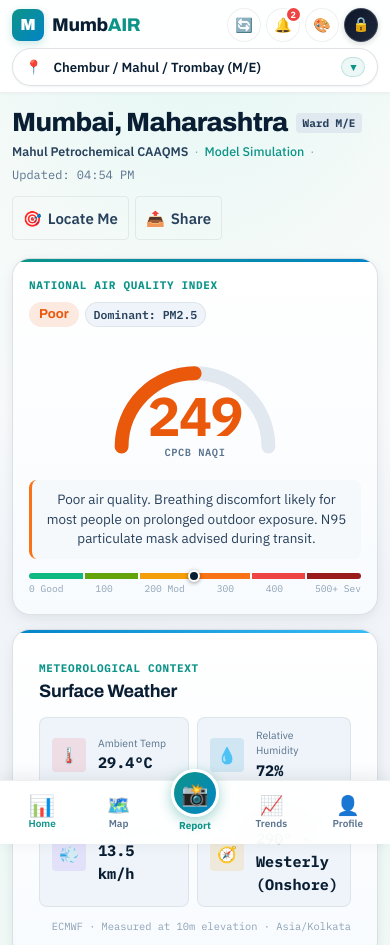
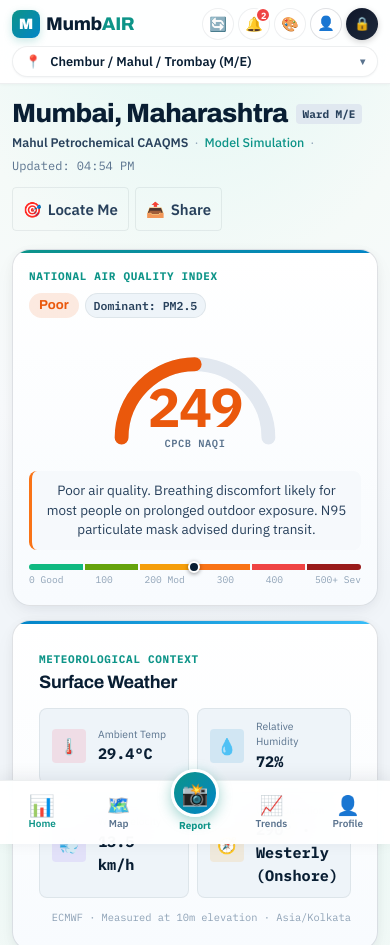
Before and after one commit to nimeshsurvegg-lgtm/mumbair-prototype, a plain HTML site: page index.html in a window 390 px wide. Shown: the top 945 px of the page. Drawn offline with Linux system fonts and the light colour scheme; no server answers.

Commit message:
fix(mobile): resolve top bar clashing on mobile view while strictly preserving desktop layout

```diff
--- a/css/mobile.css
+++ b/css/mobile.css
@@ -26,7 +26,7 @@
   /* 2. Sleek 2-Tier Mobile Citizen Top Header (Zero Clashing, Native App Feel) */
   .citizen-header {
     padding: 8px 12px 6px 12px !important;
-    background: var(--header-bg, rgba(255, 255, 255, 0.96));
+    background: var(--header-bg, rgba(255, 255, 255, 0.96)) !important;
     backdrop-filter: blur(16px);
     -webkit-backdrop-filter: blur(16px);
     border-bottom: 1px solid var(--border-subtle);
@@ -56,15 +56,15 @@
     justify-self: start !important;
     display: flex !important;
     align-items: center !important;
-    gap: 8px !important;
+    gap: 6px !important;
     min-width: 0 !important;
     flex-shrink: 0 !important;
   }
 
   .brand-mark {
-    width: 32px !important;
-    height: 32px !important;
-    font-size: 16px !important;
+    width: 28px !important;
+    height: 28px !important;
+    font-size: 15px !important;
     border-radius: var(--radius-sm) !important;
     flex-shrink: 0 !important;
   }
@@ -72,176 +72,152 @@
   .brand-text {
     display: flex !important;
     flex-direction: column !important;
+    min-width: 0 !important;
   }
 
   .brand-title {
     font-size: 1.15rem !important;
     font-weight: 800 !important;
     line-height: 1.1 !important;
+    white-space: nowrap !important;
   }
 
   .brand-sub {
     display: none !important;
   }
 
-  /* Tier 1: Right - Cohesive Action Cluster (Refresh, Notifications, Themes, Authority) */
+  /* Hide the desktop top nav bar on mobile */
+  .citizen-nav {
+    display: none !important;
+  }
+
+  /* Tier 1: Right - Cohesive Action Cluster (Refresh, Notifications, Themes, Profile, Authority) */
   .header-actions {
     grid-column: 2 / 3 !important;
     grid-row: 1 / 2 !important;
     justify-self: end !important;
     display: flex !important;
     align-items: center !important;
-    gap: 6px !important;
+    gap: 4px !important;
     flex-shrink: 0 !important;
     min-width: 0 !important;
   }
 
   .icon-action-btn {
-    width: 34px !important;
-    height: 34px !important;
-    min-width: 34px !important;
-    border-radius: var(--radius-full) !important;
-    font-size: 14px !important;
+    width: 32px !important;
+    height: 32px !important;
+    min-width: 32px !important;
+    max-width: 32px !important;
+    min-height: 32px !important;
+    max-height: 32px !important;
+    padding: 0 !important;
+    margin: 0 !important;
+    border-radius: 50% !important;
     display: flex !important;
     align-items: center !important;
     justify-content: center !important;
-    flex-shrink: 0 !important;
+    font-size: 14px !important;
+    box-sizing: border-box !important;
   }
 
-  /* Profile is permanently accessible via dedicated Bottom Navigation on mobile; hide duplicate */
-  .btn-profile-header {
+  .notif-count-pill {
+    top: -2px !important;
+    right: -2px !important;
+    width: 16px !important;
+    height: 16px !important;
+    font-size: 9px !important;
+  }
+
+  .header-actions .btn-profile-header {
+    width: 32px !important;
+    height: 32px !important;
+    min-width: 32px !important;
+    max-width: 32px !important;
+    min-height: 32px !important;
+    max-height: 32px !important;
+    padding: 0 !important;
+    margin: 0 !important;
+    border-radius: 50% !important;
+    display: flex !important;
+    align-items: center !important;
+    justify-content: center !important;
+    font-size: 14px !important;
+    box-sizing: border-box !important;
+  }
+
+  .header-actions .btn-profile-header span:last-child {
     display: none !important;
   }
 
-  /* Authority Entry Button in Mobile Header */
-  .btn-authority {
-    height: 34px !important;
-    min-height: 34px !important;
-    padding: 0 10px !important;
-    border-radius: var(--radius-full) !important;
-    display: inline-flex !important;
+  .header-actions .btn-authority {
+    width: 32px !important;
+    height: 32px !important;
+    min-width: 32px !important;
+    max-width: 32px !important;
+    min-height: 32px !important;
+    max-height: 32px !important;
+    padding: 0 !important;
+    margin: 0 !important;
+    border-radius: 50% !important;
+    display: flex !important;
     align-items: center !important;
-    gap: 5px !important;
-    font-size: 0.75rem !important;
-    font-weight: 700 !important;
-    flex-shrink: 0 !important;
-    background: linear-gradient(135deg, #0F172A 0%, #1E293B 100%) !important;
-    color: #F8FAFC !important;
-    border: 1px solid rgba(255, 255, 255, 0.16) !important;
-    box-shadow: 0 2px 6px rgba(0, 0, 0, 0.15) !important;
-    white-space: nowrap !important;
+    justify-content: center !important;
+    box-sizing: border-box !important;
   }
 
-  .btn-authority .btn-auth-label {
-    display: inline-block !important;
-    font-size: 0.72rem !important;
-    letter-spacing: 0.02em !important;
+  .header-actions .btn-authority .badge-lock {
+    font-size: 13px !important;
+    margin: 0 !important;
   }
 
-  /* On compact mobile screens (<= 420px), transform Authority into a sleek circular icon button for perfect symmetry */
-  @media (max-width: 420px) {
-    .header-actions {
-      gap: 5px !important;
-    }
-    .btn-authority {
-      width: 34px !important;
-      height: 34px !important;
-      min-width: 34px !important;
-      padding: 0 !important;
-      justify-content: center !important;
-      border-radius: var(--radius-full) !important;
-    }
-    .btn-authority .btn-auth-label {
-      display: none !important;
-    }
-    .btn-authority .badge-lock {
-      font-size: 14px !important;
-      margin: 0 !important;
-    }
+  .header-actions .btn-authority .btn-auth-label {
+    display: none !important;
   }
 
-  /* Tier 2: Full-Width Prominent Location Bar */
+  /* Tier 2: Full-Width Prominent Monitored Location Bar */
   .location-picker-wrap {
-    grid-column: 1 / 3 !important;
+    grid-column: 1 / -1 !important;
     grid-row: 2 / 3 !important;
     width: 100% !important;
-    max-width: 100% !important;
-    min-width: 0 !important;
     margin: 0 !important;
-    box-sizing: border-box !important;
   }
 
   .location-trigger-btn {
     width: 100% !important;
     max-width: 100% !important;
-    min-width: 0 !important;
-    height: 38px !important;
-    min-height: 38px !important;
     display: flex !important;
     align-items: center !important;
     justify-content: space-between !important;
-    padding: 0 12px !important;
-    background: var(--bg-surface, #FFFFFF) !important;
-    border: 1px solid var(--border-medium, #E2E8F0) !important;
+    padding: 6px 12px !important;
+    font-size: 0.8rem !important;
+    font-weight: 600 !important;
+    background: var(--bg-surface) !important;
+    border: 1px solid var(--border-subtle) !important;
     border-radius: var(--radius-full) !important;
-    box-shadow: 0 1px 3px rgba(15, 23, 42, 0.05) !important;
-    cursor: pointer !important;
     box-sizing: border-box !important;
-    transition: all var(--transition-fast) !important;
-  }
-
-  .location-trigger-btn:hover,
-  .location-trigger-btn:active {
-    background: var(--bg-subtle, #F8FAFC) !important;
-    border-color: var(--brand-teal) !important;
+    box-shadow: 0 1px 2px rgba(15, 23, 42, 0.04) !important;
   }
 
   .location-trigger-btn .loc-pin {
-    font-size: 14px !important;
-    margin-right: 6px !important;
+    font-size: 13px !important;
+    margin-right: 4px !important;
     flex-shrink: 0 !important;
   }
 
   .location-trigger-btn .loc-text {
     flex: 1 1 auto !important;
-    min-width: 0 !important;
     text-align: left !important;
-    font-size: 0.825rem !important;
-    font-weight: 600 !important;
-    color: var(--ink-primary) !important;
     white-space: nowrap !important;
     overflow: hidden !important;
     text-overflow: ellipsis !important;
+    color: var(--ink-primary) !important;
   }
 
   .location-trigger-btn .loc-arrow {
-    font-size: 11px !important;
-    color: var(--brand-teal) !important;
-    margin-left: 8px !important;
-    padding: 2px 8px !important;
-    background: rgba(13, 148, 136, 0.08) !important;
-    border-radius: var(--radius-full) !important;
-    border: 1px solid rgba(13, 148, 136, 0.2) !important;
+    font-size: 10px !important;
+    color: var(--ink-muted) !important;
+    margin-left: 6px !important;
     flex-shrink: 0 !important;
-    font-weight: 700 !important;
-    display: inline-flex !important;
-    align-items: center !important;
-  }
-
-  /* Desktop Nav completely hidden on mobile */
-  .citizen-nav {
-    display: none !important;
-  }
-
-  /* Notification Popover Mobile Fit */
-  .notif-popover {
-    position: fixed !important;
-    top: 86px !important;
-    left: 12px !important;
-    right: 12px !important;
-    width: auto !important;
-    max-width: calc(100vw - 24px) !important;
-    z-index: 2000 !important;
   }
 
   /* 3. Main Viewport Spacing for Bottom Bar */
@@ -256,8 +232,6 @@
     bottom: 0;
     left: 0;
     right: 0;
-    width: 100% !important;
-    max-width: 100vw !important;
     height: 64px;
     background: var(--header-bg, rgba(255, 255, 255, 0.96));
     backdrop-filter: blur(20px);
@@ -268,7 +242,6 @@
     justify-content: space-around;
     padding: 0 4px;
     box-shadow: 0 -3px 16px rgba(15, 23, 42, 0.08);
-    box-sizing: border-box !important;
   }
 
   .bottom-nav-item {
@@ -279,19 +252,15 @@
     background: transparent;
     border: none;
     cursor: pointer;
-    padding: 6px 2px;
+    padding: 6px 4px;
     color: var(--ink-muted);
     font-size: 10px;
     font-weight: 600;
-    flex: 1 1 0 !important;
-    min-width: 0 !important;
-    max-width: 20% !important;
+    flex: 1;
     min-height: 48px;
     transition: all var(--transition-fast);
     text-decoration: none;
     -webkit-tap-highlight-color: transparent;
-    box-sizing: border-box !important;
-  }
   }
 
   .bottom-nav-item .bottom-icon {
@@ -379,21 +348,24 @@
   }
 
   /* Touch-friendly inputs (min 44px height) */
-  .form-input, .form-select, .form-textarea, .btn {
+  .form-input, .form-select, .form-textarea, .btn:not(.header-actions .btn):not(.ops-topbar .btn):not(.ops-sidebar-toggle):not(.bottom-nav-item):not(.icon-action-btn) {
     min-height: 44px;
     font-size: 15px !important;
   }
 
-  /* 6. Mobile Municipal Authority Topbar (Phase 6 - Zero Clashing) */
+  /* 6. Mobile Municipal Authority Topbar (Zero Clashing, Structured Layout) */
   .ops-topbar {
     height: auto !important;
-    min-height: 52px !important;
+    min-height: 50px !important;
     padding: 8px 12px !important;
     display: flex !important;
     align-items: center !important;
     justify-content: space-between !important;
     flex-wrap: wrap !important;
-    gap: 8px !important;
+    row-gap: 6px !important;
+    column-gap: 8px !important;
+    background: #0B132B !important;
+    border-bottom: 1px solid rgba(255, 255, 255, 0.1) !important;
     box-sizing: border-box !important;
   }
 
@@ -438,24 +410,20 @@
     display: flex !important;
     align-items: center !important;
     gap: 6px !important;
-    width: 100% !important;
-    overflow-x: auto !important;
-    -webkit-overflow-scrolling: touch !important;
-    scrollbar-width: none !important;
-    padding-bottom: 2px !important;
-    flex-wrap: nowrap !important;
-  }
-  .ops-topbar-right::-webkit-scrollbar {
-    display: none !important;
+    flex-shrink: 0 !important;
+    margin-left: auto !important;
   }
 
   .ops-verified-role-pill {
     padding: 3px 8px !important;
     font-size: 0.72rem !important;
+    border-radius: var(--radius-sm) !important;
+    white-space: nowrap !important;
   }
 
   .ops-officer-pill {
     padding: 2px 6px !important;
+    gap: 5px !important;
   }
 
   .ops-officer-pill .officer-scope,
@@ -465,25 +433,27 @@
 
   .ops-officer-pill .officer-name {
     font-size: 0.75rem !important;
-    max-width: 85px !important;
+    max-width: 80px !important;
     white-space: nowrap !important;
     overflow: hidden !important;
     text-overflow: ellipsis !important;
   }
 
-  .ops-persona-selector select {
-    font-size: 11px !important;
-    padding: 4px 6px !important;
-  }
-
   #btnSwitchBackToCitizen {
     padding: 4px 8px !important;
     font-size: 0.72rem !important;
+    white-space: nowrap !important;
   }
 
   #btnAuthorityLogout {
     padding: 4px 8px !important;
     font-size: 0.72rem !important;
+    white-space: nowrap !important;
+  }
+
+  .ops-persona-selector select {
+    font-size: 11px !important;
+    padding: 4px 6px !important;
   }
 
   /* Hide Desktop Sidebar on Mobile; Make it an Off-Canvas Drawer */
@@ -598,11 +568,11 @@
 }
 
 /* =============================================================================
-   ULTRA-COMPACT SCREENS (<= 380px: e.g. iPhone SE, Galaxy Z Flip, Fold)
+   ULTRA-COMPACT SCREENS (<= 380px: e.g. iPhone SE, Galaxy Z Flip, 360px Android)
    ============================================================================= */
 @media (max-width: 380px) {
   .citizen-header {
-    padding: 6px 8px 6px 8px !important;
+    padding: 6px 8px 5px 8px !important;
   }
 
   .header-actions {
@@ -611,18 +581,17 @@
 
   .icon-action-btn,
   .btn-profile-header {
-    width: 30px !important;
-    height: 30px !important;
-    min-width: 30px !important;
-    min-height: 30px !important;
-    font-size: 12px !important;
+    width: 29px !important;
+    height: 29px !important;
+    min-width: 29px !important;
+    min-height: 29px !important;
+    font-size: 13px !important;
   }
 
   .btn-authority {
-    height: 30px !important;
-    min-height: 30px !important;
-    padding: 0 8px !important;
-    font-size: 0.7rem !important;
+    height: 29px !important;
+    min-height: 29px !important;
+    padding: 0 6px !important;
   }
 
   .btn-authority .btn-auth-label {
@@ -637,6 +606,18 @@
     font-size: 1.35rem !important;
   }
 
+  .ops-topbar {
+    padding: 6px 8px !important;
+  }
+
+  .ops-title {
+    font-size: 0.88rem !important;
+  }
+
+  .ops-officer-pill .officer-name {
+    max-width: 65px !important;
+  }
+
   .ops-kpi-grid {
     grid-template-columns: 1fr !important;
   }
```
